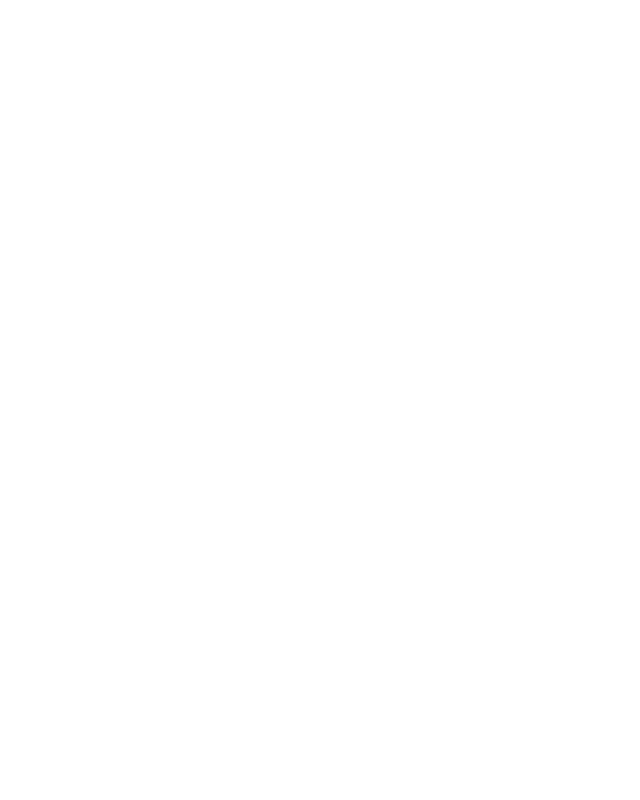
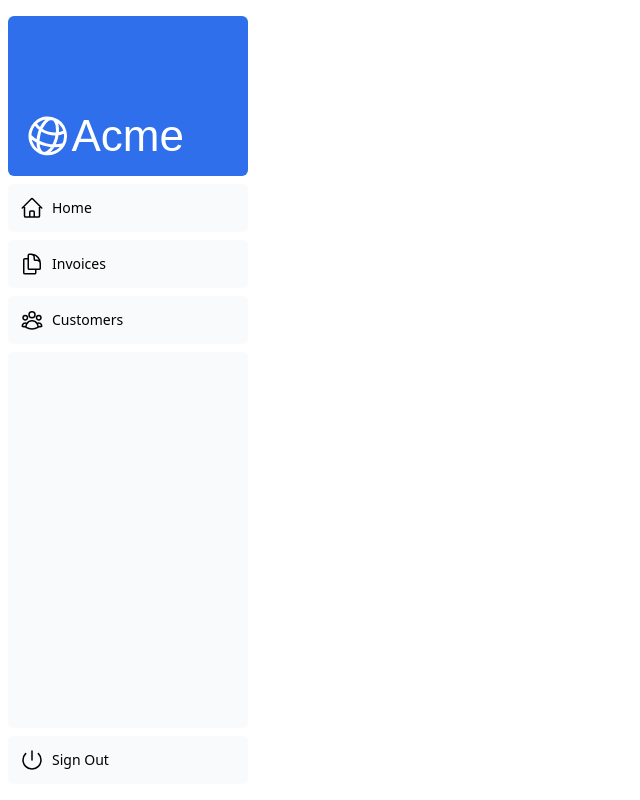
Before and after one commit to tsopsericado/nextjs-dashboard, a Next.js app: page /dashboard/invoices in a window 1280 px wide. Shown: the whole page, without its empty margins (0-640 px from the left). Built offline with nearby package versions, Linux system fonts and the light colour scheme; a web font is replaced by a local one.

Commit message:
trying to deploy this branch

```diff
--- a/app/dashboard/customers/page.tsx
+++ b/app/dashboard/customers/page.tsx
@@ -0,0 +1,3 @@
+export default function page() {
+    return <div>eee</div>
+}
--- /dev/null
+++ b/app/dashboard/layout.tsx
@@ -0,0 +1,12 @@
+import SideNav from '@/app/ui/dashboard/sidenav';
+
+export default function Layout({ children }: { children: React.ReactNode }) {
+  return (
+    <div className="flex h-screen flex-col md:flex-row md:overflow-hidden">
+      <div className="w-full flex-none md:w-64">
+        <SideNav />
+      </div>
+      <div className="flex-grow p-6 md:overflow-y-auto md:p-12">{children}</div>
+    </div>
+  )
+}
--- a/app/ui/dashboard/nav-links.tsx
+++ b/app/ui/dashboard/nav-links.tsx
@@ -3,6 +3,7 @@ import {
   HomeIcon,
   DocumentDuplicateIcon,
 } from '@heroicons/react/24/outline';
+import Link from 'next/link';
 
 // Map of links to display in the side navigation.
 // Depending on the size of the application, this would be stored in a database.
@@ -22,14 +23,14 @@ export default function NavLinks() {
       {links.map((link) => {
         const LinkIcon = link.icon;
         return (
-          <a
+          <Link
             key={link.name}
             href={link.href}
             className="flex h-[48px] grow items-center justify-center gap-2 rounded-md bg-gray-50 p-3 text-sm font-medium hover:bg-sky-100 hover:text-blue-600 md:flex-none md:justify-start md:p-2 md:px-3"
           >
             <LinkIcon className="w-6" />
             <p className="hidden md:block">{link.name}</p>
-          </a>
+          </Link>
         );
       })}
     </>
```
